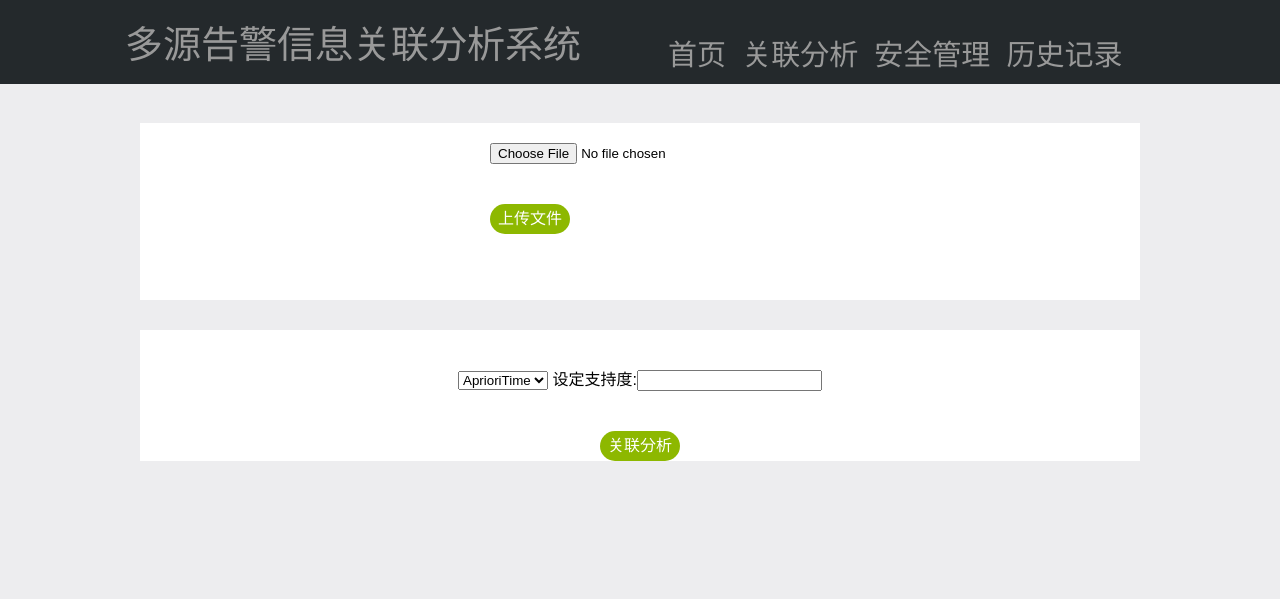
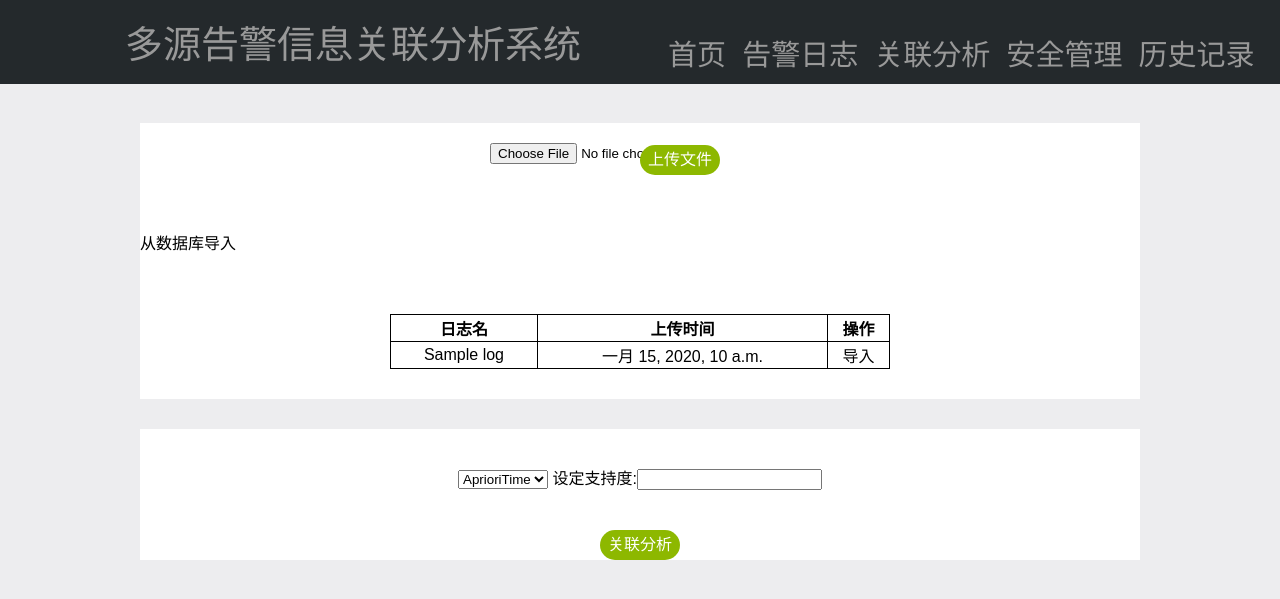
Before and after one commit to sywzh/sywzh-1, a Django app: template demo/demo/template/alg/connect.html in a window 1280 px wide. Shown: the top 599 px of the page. Run offline with Django 3.2, Linux system fonts and the light colour scheme; the template is opened without the code that fills it: most values are stand-ins (such as "Sample title", 1, 10 or a date in 2020); parts of the project's set-up code (start-up, migrations or seed data) failed here and were passed over.

Commit message:
12344343

```diff
--- a/demo/demo/static/css/base.css
+++ b/demo/demo/static/css/base.css
@@ -70,19 +70,36 @@ body {
 .current:hover {
 	color: rgb(255,255,255);
 }
-.upload-now ,.handle-now {
+.upload-now{
       display: block;
       width: 80px;
       height: 30px;
       font-size: 16px;
       background: #8db800;
-    color:#fff;
+      color: #fff;
+      line-height: 30px;
+      text-decoration: none;
+      border-radius: 20px;
+      text-align: center;
+      margin-top: 40px;
+      position: absolute;
+      left: 50%;
+      top: -18px;
+}
+.handle-now {
+      display: block;
+      width: 80px;
+      height: 30px;
+      font-size: 16px;
+      background: #8db800;
+      color: #fff;
       line-height: 30px;
       text-decoration: none;
       border-radius: 20px;
       text-align: center;
       margin-top: 40px;
 }
+
 .in-jiuyuan {
     display: inline-block;
     position: relative;
--- a/demo/demo/template/alg/connect.html
+++ b/demo/demo/template/alg/connect.html
@@ -16,6 +16,27 @@
 		<p><span id="id_span_msg"></span></p>
 		<div id="progress"></div>
 	</div>
+	从数据库导入
+	<div class="loglist">
+	<div class="log-table">
+        <table>
+            <tr>
+               <th>日志名</th>
+               <th>上传时间</th>
+               <th>操作</th>
+
+            </tr>
+            <tr>
+               {%for log in logs%}
+               <td>{{log.name}}</td>
+               <td>{{log.time}}</td>
+               <td>导入</td>
+
+               {%endfor%}
+            </tr>
+        </table>
+    </div>
+    </div>
 </div>
 <div class="tip">
 	<p>正在处理ing!!!</p>
@@ -125,6 +146,7 @@
 
 $(".handle-now").click(function(){
 	var name =  fileName;
+    //alert(fileName);
 	var minSupport =  $(".minSupport").val();
 	var minConf = $(".minConf").val();
 
@@ -154,7 +176,8 @@ $(".handle-now").click(function(){
 				}
 				arr = "";
 				str +=rr;
-			}
+			};
+            //alert(str)
 			$(".chart-tip").html(str);
 			var message = data.message;
 			if (message == "ok"){
--- a/demo/demo/template/alg/warnlog.html
+++ b/demo/demo/template/alg/warnlog.html
@@ -10,13 +10,13 @@
 		<input id="file_upload" type="file" name="Filedata">
         <!--div class="in-jiuyuan"><input id="jiuyuan" type="checkbox" name="check" value="1">九院</input></div-->
 
-        <a class="upload-now" href="javascript:$('#file_upload').uploadify('upload','*')">上传文件</a>
+
 		<div id="file_uploadQueue" class="uploadifyQueue"></div>
 		<p><span id="id_span_msg"></span></p>
 		<div id="progress"></div>
 
 	</div>
-
+<a class="upload-now" href="javascript:$('#file_upload').uploadify('upload','*')">上传文件</a>
 
 </div>
 <div class="tip">
--- a/demo/demo/template/base.html
+++ b/demo/demo/template/base.html
@@ -17,10 +17,10 @@
 		<div class='menu'>
 		<nav>
 			<a href="{%url 'demo.index.IndexHd'%}">首页&nbsp</a>
-			<!--a href="{%url 'Alg.views.warnLog'%}">告警日志&nbsp</a-->
+			<a href="{%url 'Alg.views.warnLog'%}">告警日志&nbsp</a>
 			<a href="{%url 'Alg.views.connectHd'%}">关联分析&nbsp</a>
 			<a href="{%url 'Alg.views.safeManager'%}">安全管理&nbsp</a>
-			<a href="#">历史记录</a>
+			<a href="{%url 'Log.views.historyLog'%}">历史记录</a>
 		</nav>
 	</div>
 	<div class="main">
--- a/demo/demo/template/login.html
+++ b/demo/demo/template/login.html
@@ -65,7 +65,7 @@
         type:"post",
         dataType:"json",
         contentType:"application/x-www-form-urlencoded;charset=UTF-8",
-        url:"{% url 'User.views.LoginHd' %}",
+        url:"{% url 'User.views.LoginHd'%}",
         data:{
             username:username,
             password:password
```
Also changed, not shown: demo/demo/template/alg/safemanage.html (+5 -5 lines). Lines whose indentation alone changed are shown as unchanged.
